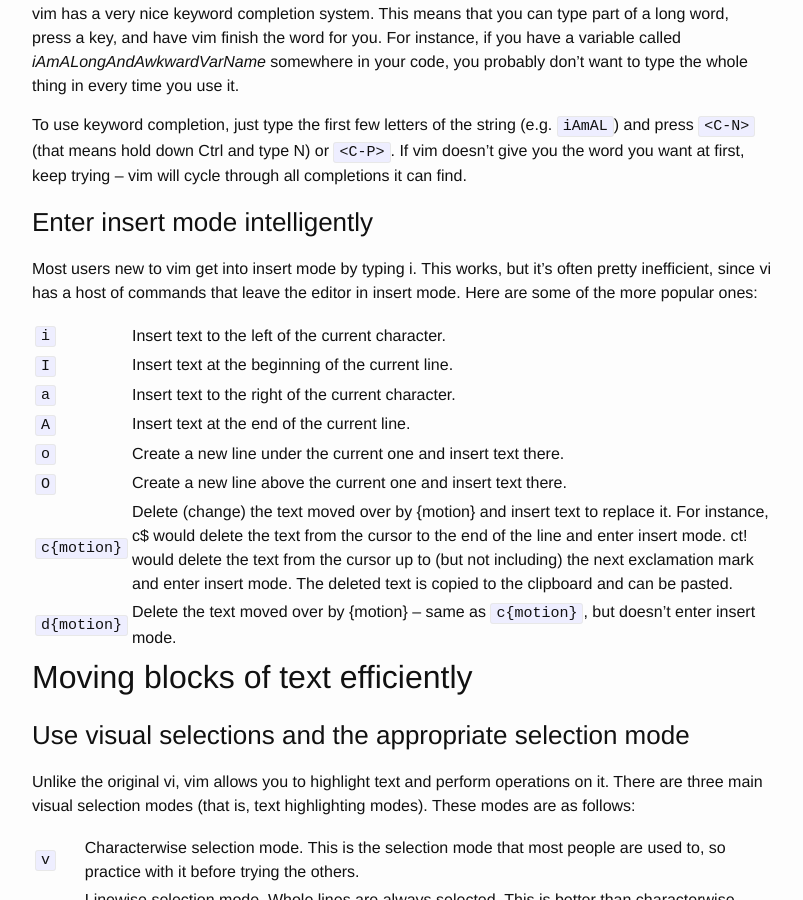
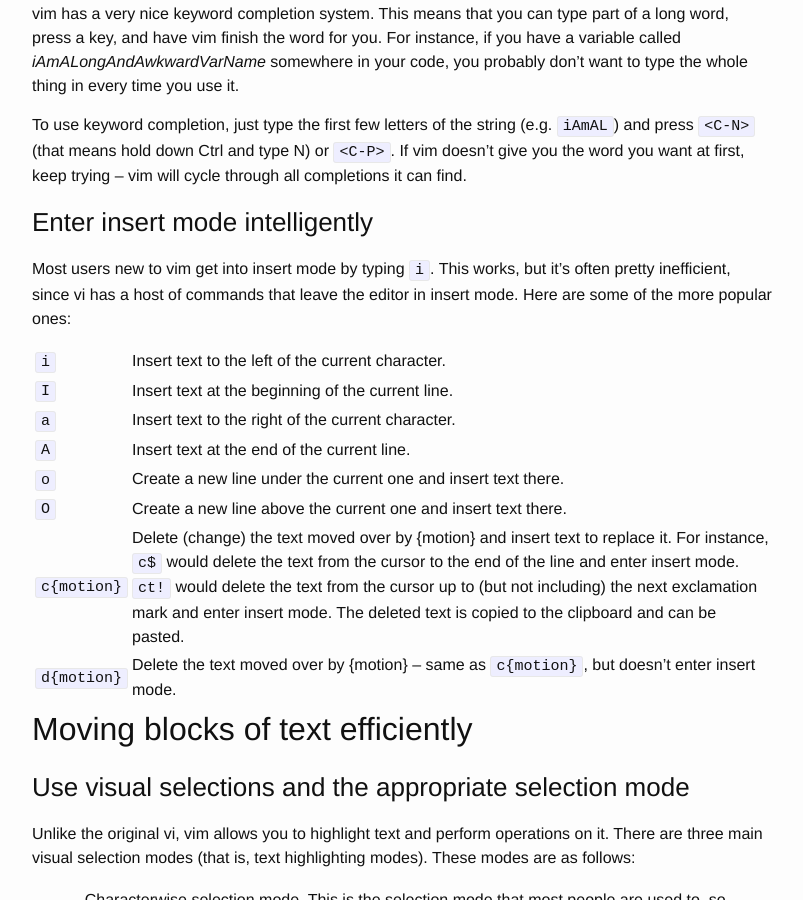
Before and after one commit to jmcphers/jmcphers.github.io, a Jekyll site: the page built from articles/efficient-editing.md, in a window 1280 px wide and 900 px high, scrolled down 2366 px. Shown: the whole window, without its empty margins (238-1041 px from the left). Built offline with Jekyll 4.4.1, drawn with Linux system fonts in a browser that asks for light colours; some of the changed text lies outside the part shown.

```diff
--- a/articles/efficient-editing.md
+++ b/articles/efficient-editing.md
@@ -14,7 +14,7 @@ title: Efficient Editing with Vim
 
 This tutorial assumes a basic knowledge of vim -- insert mode, command mode, loading and saving files, etc. It is intended to help vi novices develop their skills so that they can use vi efficiently.
 
-In this tutorial, `<C-X>` means Ctrl-X -- that is, hold down the Ctrl key and press X. You can get help on most of the commands used here by typing `:help command` in vim, where command is what you need help on.
+In this tutorial, `<C-X>` means Ctrl-X -- that is, hold down the `Ctrl` key and press `X`. You can get help on most of the commands used here by typing `:help command` in vim, where command is what you need help on.
 
 ## Moving efficiently
 
@@ -45,6 +45,7 @@ Here are a few of the more useful motions:
 | `)`  | Move the cursor forward to the next sentence. (Useful when editing e-mail or text documents.)
 | `(`  | Move the cursor backward by a sentence.
 
+
 ### Move efficiently through the file
 
 vim has many commands that can send you to where you want to go in your file -- there's rarely a need to scroll manually through it. The below keystrokes are not technically motions, since they move around in the file instead of in a particular line.
@@ -61,9 +62,10 @@ vim has many commands that can send you to where you want to go in your file --
 | `#`	    | Same as above, except it moves the cursor to the previous occurance.
 | `/text`	| Starting from the cursor, find the next occurance of the string text and go to it. You will need to press Enter to execute the search. To re-execute your last search, type n (for next occurance).
 | `?text`	| Same as /, but searches in the opposite direction.
-| `ma`	| Make a bookmark named *a* at the current cursor position. A bookmark can be named any lowercase letter. You can't see the bookmark, but it's there!
+| `ma`	    | Make a bookmark named *a* at the current cursor position. A bookmark can be named any lowercase letter. You can't see the bookmark, but it's there!
 | `` `a``	| Go to bookmark *a*. Important: that's a backtick, not a single quote. The backtick is located to the left of the 1 on most keyboards.
 | `` `.``	| Go to the line that you last edited. This is very useful! If you need to scroll through the file to look something up, you can go back to where you were without bookmarking it by using the `` `.`` command.
+
 
 ## Typing efficiently
 
@@ -75,7 +77,7 @@ To use keyword completion, just type the first few letters of the string (e.g. `
 
 ### Enter insert mode intelligently
 
-Most users new to vim get into insert mode by typing i. This works, but it's often pretty inefficient, since vi has a host of commands that leave the editor in insert mode. Here are some of the more popular ones:
+Most users new to vim get into insert mode by typing `i`. This works, but it's often pretty inefficient, since vi has a host of commands that leave the editor in insert mode. Here are some of the more popular ones:
 
 | `i`	        | Insert text to the left of the current character.
 | `I`	        | Insert text at the beginning of the current line.
@@ -83,8 +85,9 @@ Most users new to vim get into insert mode by typing i. This works, but it's oft
 | `A`	        | Insert text at the end of the current line.
 | `o`	        | Create a new line under the current one and insert text there.
 | `O`	        | Create a new line above the current one and insert text there.
-| `c{motion}`	| Delete (change) the text moved over by {motion} and insert text to replace it. For instance, c$ would delete the text from the cursor to the end of the line and enter insert mode. ct! would delete the text from the cursor up to (but not including) the next exclamation mark and enter insert mode. The deleted text is copied to the clipboard and can be pasted.
+| `c{motion}`	| Delete (change) the text moved over by {motion} and insert text to replace it. For instance, `c$` would delete the text from the cursor to the end of the line and enter insert mode. `ct!` would delete the text from the cursor up to (but not including) the next exclamation mark and enter insert mode. The deleted text is copied to the clipboard and can be pasted.
 | `d{motion}`	| Delete the text moved over by {motion} -- same as `c{motion}`, but doesn't enter insert mode.
+
 
 ## Moving blocks of text efficiently
 
```
